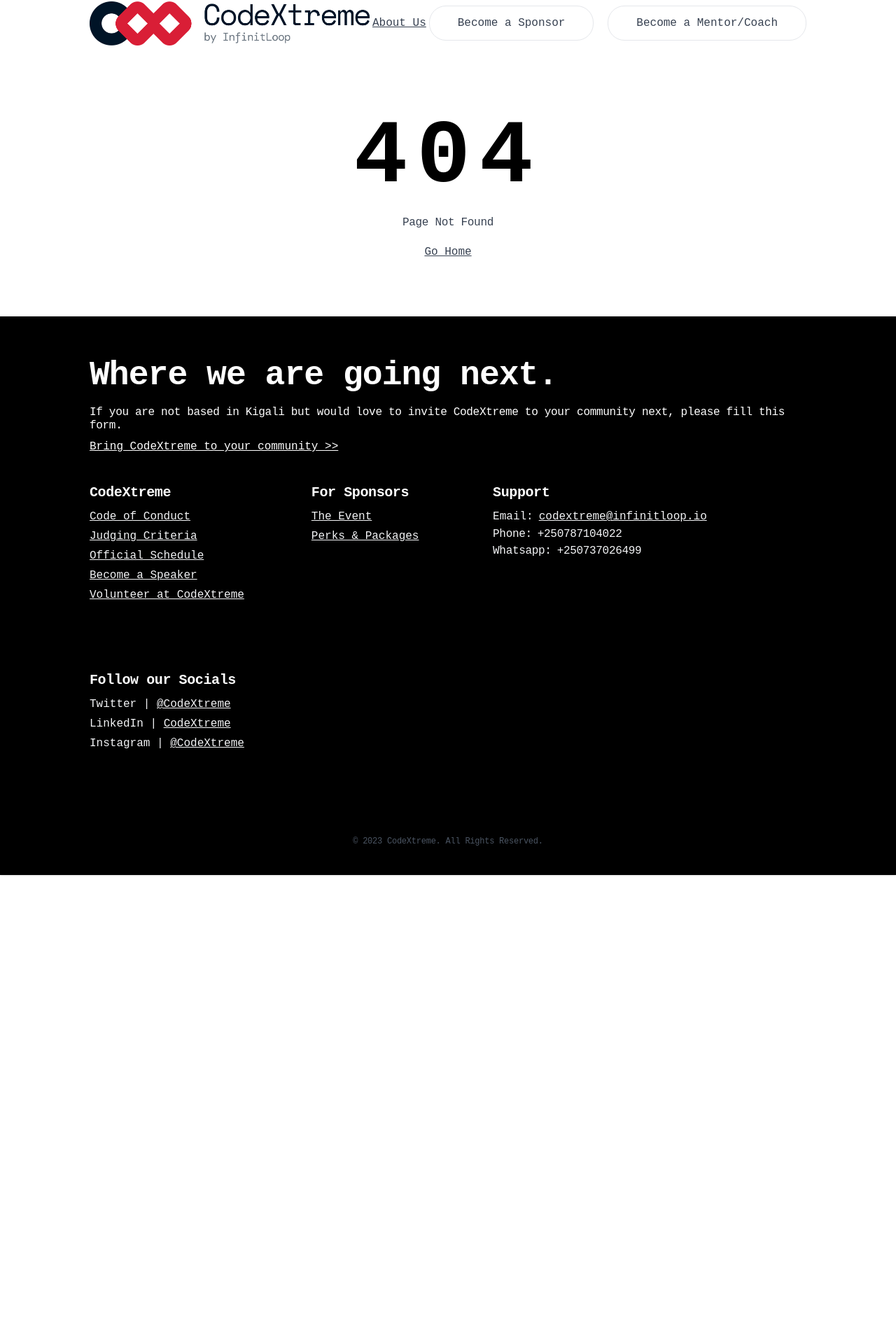
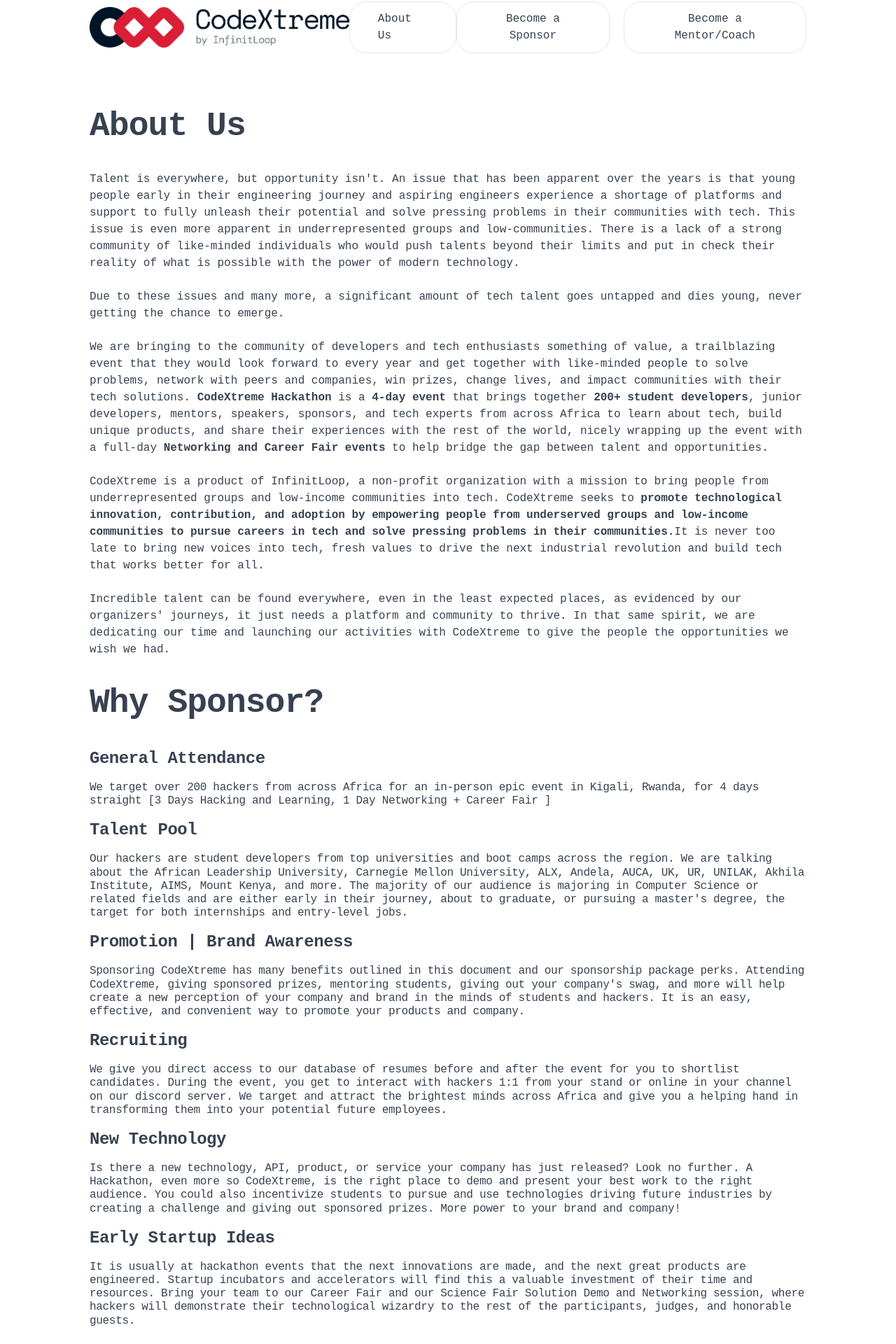
Before and after one commit to Simeon-Azeh/codextreme_back, a Next.js app: page /about-us in a window 1280 px wide. Before the commit this address had no page. Shown: the part 38-1958 px from the top of the page at 70% size. Before the commit the page ends 1288 px from the top, so only its background shows below. Built offline with nearby package versions, Linux system fonts and the light colour scheme.

Commit message:
about-page

```diff
--- a/src/components/landing/footer.tsx
+++ b/src/components/landing/footer.tsx
@@ -39,9 +39,9 @@
               </a>
             </li>
             <li>
-              <a href="#schedule" className="underline">
+              <Link href="/#schedule" className="underline">
                 Official Schedule
-              </a>
+              </Link>
             </li>
             <li>
               <button data-tf-popup="vx9aw0GA" data-tf-opacity="100" data-tf-size="100" data-tf-iframe-props="title=Speaker Interest Form" data-tf-transitive-search-params data-tf-medium="snippet" className="underline">Become a Speaker</button>
@@ -52,9 +52,9 @@
           </FooterLinkSection>
           <FooterLinkSection title="For Sponsors">
             <li>
-              <a href="https://docs.google.com/document/d/1UfZi0pIw-WwxwZqijyVkVSudP1oPqjyLIG9SHWraVWk/edit?usp=sharing" target="_blank" className="underline">
-                The Event
-              </a>
+              <Link href="/about-us#why-sponsor" className="underline">
+                Why Sponsor?
+              </Link>
             </li>
             <li>
               <a href="https://docs.google.com/document/d/1_Mge4BRXT9C-5ySNK3N1qMDxPHFgFm0xZ00DUv-SqRg/edit?usp=sharing" target="_blank" className="underline">
@@ -89,15 +89,15 @@
               </a>
             </li>
             <li>
-              LinkedIn | <a href="#" className="underline">
+              LinkedIn | <a href="linkedin.com/company/codextreme" className="underline">
                 CodeXtreme
               </a>
             </li>
-            <li>
+            {/* <li>
               Instagram | <a href="#" className="underline">
                 @CodeXtreme
               </a>
-            </li>
+            </li> */}
           </FooterLinkSection>
         </div>
         <p className="py-10 text-xs text-gray-600 sm:text-center">
--- a/src/components/shared/pageLayout.tsx
+++ b/src/components/shared/pageLayout.tsx
@@ -11,8 +11,8 @@
                 <Link className="text-4xl tracking-widest" href="/">
                     <Image src={Logo} width={400} alt="logo" />
                 </Link>
-                <Link className="underline text-base" href="/about-us">About Us</Link>
-                <div className="flex justify-end gap-2 text-base max-sm:justify-center max-sm:flex-col max-xl:pt-10 md:gap-5">
+                <Link className="border border-gray-200 rounded-3xl px-10 py-3 max-xl:mt-10" href="/about-us">About Us</Link>
+                <div className="flex justify-end gap-2 text-base max-sm:justify-center max-sm:flex-col max-xl:pt-5 md:gap-5">
                     <button data-tf-popup="SoW8aCjT" data-tf-opacity="100" data-tf-size="100" data-tf-iframe-props="title=Sponsorship Interest Form" data-tf-transitive-search-params data-tf-medium="snippet" className="border border-gray-200 rounded-3xl px-10 py-3">Become a Sponsor</button>
                     <button data-tf-popup="mqo9BHQ6" data-tf-opacity="100" data-tf-size="100" data-tf-iframe-props="title=Mentor Interest Form" data-tf-transitive-search-params data-tf-medium="snippet" className="border border-gray-200 rounded-3xl px-10 py-3">Become a Mentor/Coach</button>
                 </div>
--- /dev/null
+++ b/src/pages/about-us.tsx
@@ -0,0 +1,47 @@
+import PageLayout from "@/components/shared/pageLayout";
+import React from "react";
+
+export default function AboutUs() {
+    return (
+        <PageLayout>
+            <main
+                className={`m-auto min-h-screen w-full px-4 font-space-mono md:w-[80%] max-xl:w-[90%] md:p-0 text-gray-700 bg-gradient-to-b`}
+            >
+                <h1 className="my-10 text-left text-5xl font-semibold text-gray-700">About Us</h1>
+                <div>
+                    Talent is everywhere, but opportunity isn&apos;t. An issue that has been apparent over the years is that young people early in their engineering journey and aspiring engineers experience a shortage of platforms and support to fully unleash their potential and solve pressing problems in their communities with tech. This issue is even more apparent in underrepresented groups and low-communities. There is a lack of a strong community of like-minded individuals who would push talents beyond their limits and put in check their reality of what is possible with the power of modern technology.
+                    <br /><br />
+                    Due to these issues and many more, a significant amount of tech talent goes untapped and dies young, never getting the chance to emerge.
+                    <br /><br />
+                    We are bringing to the community of developers and tech enthusiasts something of value, a trailblazing event that they would look forward to every year and get together with like-minded people to solve problems, network with peers and companies, win prizes, change lives, and impact communities with their tech solutions. <strong>CodeXtreme Hackathon</strong> is a <strong>4-day event</strong> that brings together <strong>200+ student developers</strong>, junior developers, mentors, speakers, sponsors, and tech experts from across Africa to learn about tech, build unique products, and share their experiences with the rest of the world, nicely wrapping up the event with a full-day <strong>Networking and Career Fair events</strong> to help bridge the gap between talent and opportunities.
+                    <br /><br />
+                    CodeXtreme is a product of InfinitLoop, a non-profit organization with a mission to bring people from underrepresented groups and low-income communities into tech.
+                    CodeXtreme seeks to <strong>promote technological innovation, contribution, and adoption by empowering people from underserved groups and low-income communities to pursue careers in tech and solve pressing problems in their communities.</strong>
+                    It is never too late to bring new voices into tech, fresh values to drive the next industrial revolution and build tech that works better for all.
+                    <br /><br />
+                    Incredible talent can be found everywhere, even in the least expected places, as evidenced by our organizers&apos; journeys, it just needs a platform and community to thrive. In that same spirit, we are dedicating our time and launching our activities with CodeXtreme to give the people the opportunities we wish we had.
+                </div>
+                <h1 className="my-10 text-left text-5xl font-semibold text-gray-700" id="why-sponsor">Why Sponsor?</h1>
+                <h2 className="text-left text-2xl font-semibold text-gray-700 my-4">General Attendance</h2>
+                <p>We target over 200 hackers from across Africa for an in-person epic event in Kigali, Rwanda, for 4 days straight [3 Days Hacking and Learning, 1 Day Networking + Career Fair ]</p>
+                <h2 className="text-left text-2xl font-semibold text-gray-700 my-4">Talent Pool</h2>
+                <p>Our hackers are student developers from top universities and boot camps across the region. We are talking about the African Leadership University, Carnegie Mellon University, ALX, Andela, AUCA, UK, UR, UNILAK, Akhila Institute, AIMS, Mount Kenya, and more.
+                    The majority of our audience is majoring in Computer Science or related fields and are either early in their journey, about to graduate, or pursuing a master&apos;s degree, the target for both internships and entry-level jobs.
+                </p>
+                <h2 className="text-left text-2xl font-semibold text-gray-700 my-4">Promotion | Brand Awareness</h2>
+                <p>Sponsoring CodeXtreme has many benefits outlined in this document and our sponsorship package perks. Attending CodeXtreme, giving sponsored prizes, mentoring students, giving out your company&apos;s swag, and more will help create a new perception of your company and brand in the minds of students and hackers. It is an easy, effective, and convenient way to promote your products and company.
+                </p>
+                <h2 className="text-left text-2xl font-semibold text-gray-700 my-4">Recruiting</h2>
+                <p>We give you direct access to our database of resumes before and after the event for you to shortlist candidates. During the event, you get to interact with hackers 1:1 from your stand or online in your channel on our discord server.
+                    We target and attract the brightest minds across Africa and give you a helping hand in transforming them into your potential future employees.
+                </p>
+                <h2 className="text-left text-2xl font-semibold text-gray-700 my-4">New Technology</h2>
+                <p>Is there a new technology, API, product, or service your company has just released? Look no further. A Hackathon, even more so CodeXtreme, is the right place to demo and present your best work to the right audience.
+                    You could also incentivize students to pursue and use technologies driving future industries by creating a challenge and giving out sponsored prizes. More power to your brand and company!
+                </p>
+                <h2 className="text-left text-2xl font-semibold text-gray-700 my-4">Early Startup Ideas</h2>
+                <p>It is usually at hackathon events that the next innovations are made, and the next great products are engineered. Startup incubators and accelerators will find this a valuable investment of their time and resources. Bring your team to our Career Fair and our Science Fair Solution Demo and Networking session, where hackers will demonstrate their technological wizardry to the rest of the participants, judges, and honorable guests.</p>
+            </main>
+        </PageLayout >
+    );
+}
```
